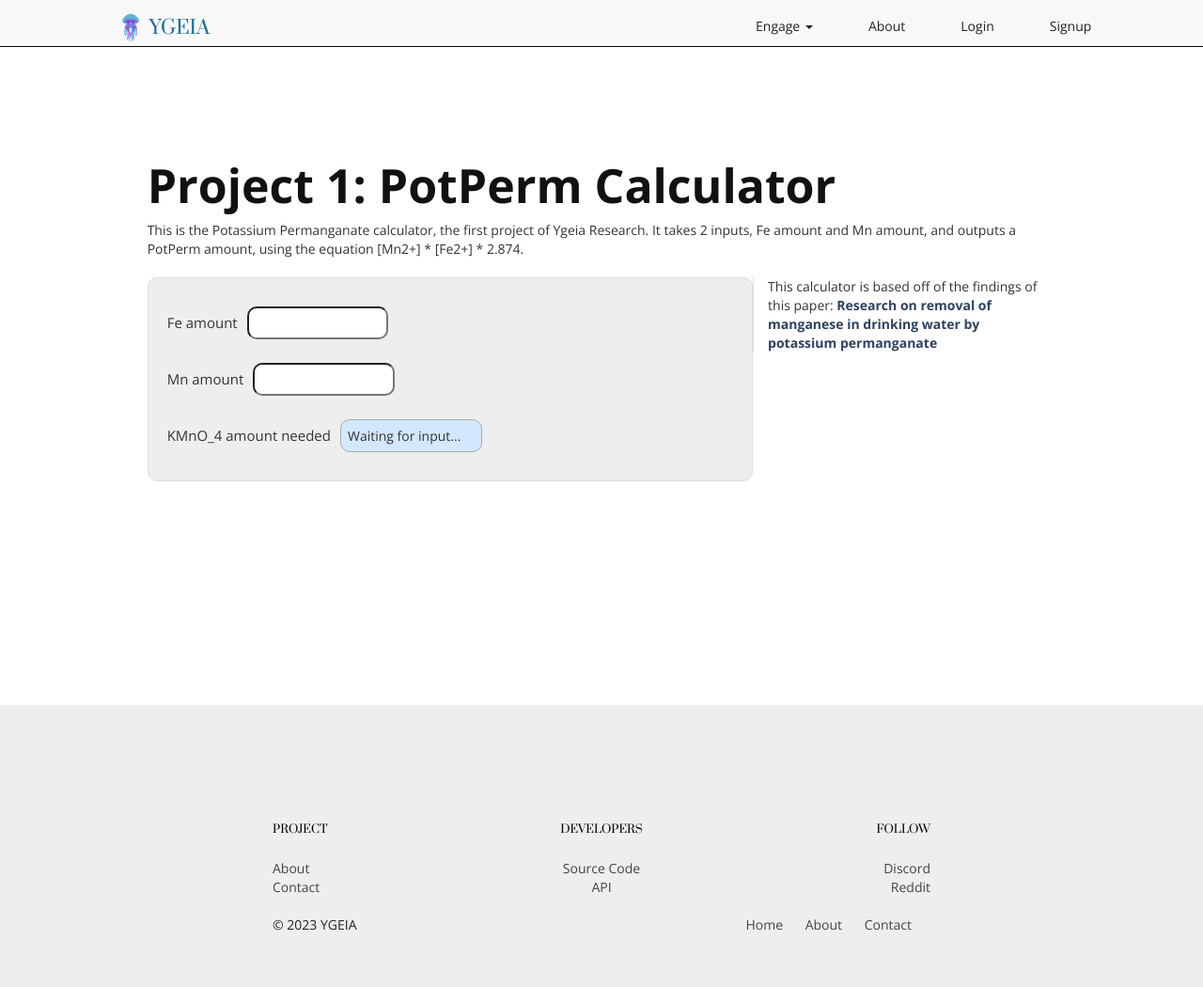
After one commit to ygeiaresearch/ygeia, a Django app: page /project-1 in a window 1280 px wide. The commit adds this page. Shown: the whole page at 94% size. Run offline with Django 3.2, Linux system fonts and the light colour scheme; some libraries are stand-ins or nearby versions.

Commit message:
project 1, pot perm calculator

```diff
--- a/project_1/views.py
+++ b/project_1/views.py
@@ -1,3 +1,6 @@
 from django.shortcuts import render
 
-# Create your views here.
+def home(request):
+	context = {}
+	template_name = 'project_1/home.html'
+	return render(request, template_name, context)
--- a/requirements.txt
+++ b/requirements.txt
@@ -4,5 +4,5 @@ dj-static==0.0.6
 gunicorn==19.1.1
 #psycopg2==2.5.1
 djangorestframework==3.3.0
-Pillow==2.3.0
+#Pillow==2.3.0
 django-storages
--- a/ygeia/static/css/style.css
+++ b/ygeia/static/css/style.css
@@ -2048,3 +2048,50 @@ p {
 .s1bottom{
   font-size:13px;
 }
+.input{
+  border-radius:  10px;
+  -moz-border-radius:  10px;
+  -webkit-border-radius:  10px;
+  height: 35px;
+  float: left;
+  margin: 10px;
+}
+#output{
+  border: 1px solid #aaa;
+  height: 35px;
+   border-radius:  10px;
+  -moz-border-radius:  10px;
+  -webkit-border-radius:  10px;
+  float: left;
+  margin: 10px;
+  padding: 7px;
+  background: #d3e8ff ;
+}
+.inputlabel{
+  font-size: 15px!important;
+  float: left;
+  margin-top: 17px;
+}
+.outputlabel{
+  font-size: 15px!important;
+  float: left;
+  margin-top: 17px;
+}
+.calculator-box{
+  background:#eee;
+  border:1px solid #ddd;
+  padding:20px;
+  border-radius:10px;
+  -moz-border-radius: 10px;
+  -webkit-border-radius: 10px;
+}
+.box{
+  margin-top:100px;
+  padding: 50px;
+  height:450px;
+  float:none!important;
+  margin-bottom:200px;
+}
+.left-border{
+  border-left: 1px solid #ddd;
+}
--- /dev/null
+++ b/ygeia/static/js/main.js
@@ -0,0 +1,5 @@
+Ygeia = {
+	calculate_amt_pot_perm : function(fe_amt, mn_amt){
+		return (parseFloat(fe_amt) + parseFloat(mn_amt) * 3)
+	}
+}
--- a/ygeia/templates/base.html
+++ b/ygeia/templates/base.html
@@ -132,7 +132,7 @@
     </footer>
     <script type="text/javascript" src="https://cdnjs.cloudflare.com/ajax/libs/jquery/2.1.1/jquery.min.js"></script>
     <script src="//maxcdn.bootstrapcdn.com/bootstrap/3.3.4/js/bootstrap.min.js"></script>
-
+    <script src="/static/js/main.js"> </script>
 
 	{% block more_js %}
 
--- a/ygeia/templates/home.html
+++ b/ygeia/templates/home.html
@@ -8,7 +8,7 @@
                 <div class="hic-overimage col-md-10 col-md-offset-1">
                     <div class="description-panel hic-oi-text col-md-5">
                         <div class="dpheadline">
-                            Using cutting edge engineering to solve the water crisis.
+                            Using cutting-edge engineering to solve the water crisis.
                         </div>
                        <div class="dpdescription">
                             Ygeia Research is a nonprofit of chemists, chemical engineers, and software engineers, working to solve the water crisis.
--- /dev/null
+++ b/ygeia/templates/project_1/home.html
@@ -0,0 +1,51 @@
+{% extends 'base.html' %}
+
+{% block content %}
+<div class="col-md-10 col-md-offset-1 box">
+	<h1 style="color:#111; font-size:50px; font-weight: bold;"> Project 1: PotPerm Calculator </h1>
+	<p> This is the Potassium Permanganate calculator, the first project of Ygeia Research. It takes 2 inputs, Fe amount and Mn amount, and outputs a PotPerm amount, using the equation [Mn2+] * [Fe2+] * 2.874. </p>
+	<br>
+	<div class="col-md-8 calculator-box">
+		<div class="inputlabel"> Fe amount</div>
+		<input type="number" id="fe_amt" name="fe_amt" class="input col-md-3">
+		<br><br><br>
+		<div class="inputlabel">Mn amount</div>
+		<input type="number" id="mn_amt" name="mn_amt" class="input col-md-3">
+		<br><br><br>
+		<div class="outputlabel">KMnO_4 amount needed</div>
+		<div id="output" class="col-md-3">Waiting for input...</div>
+	</div>
+	<div class="col-md-4 left-border">
+		This calculator is based off of the findings of this paper:
+
+		<b><a href=" https://www.e3s-conferences.org/articles/e3sconf/pdf/2021/36/e3sconf_aepee2021_01025.pdf"> Research on removal of manganese in drinking water by potassium permanganate </a></b>
+
+	</div>
+</div>
+{% endblock %}
+
+{% block more_js %}
+<script>
+
+	Template = {
+		render : function(){
+			Template.keyups()
+		},
+		keyups : function(){
+			$('.input').keyup(function(){
+				var fe_amt = $('#fe_amt').val();
+				var mn_amt = $('#mn_amt').val();
+				$('#output').text(
+					Ygeia.calculate_amt_pot_perm(
+						fe_amt,
+						mn_amt
+					)
+				)
+			})
+		}
+	}
+	$(document).ready(function(){
+		Template.render()
+	})
+</script>
+{% endblock %}
--- a/ygeia/urls.py
+++ b/ygeia/urls.py
@@ -3,9 +3,11 @@ from django.contrib import admin
 from django.urls import path
 
 from root_app import views as root_views
+from project_1 import views as project_1_views
 
 urlpatterns = [
     path('admin/', admin.site.urls),
     path('', root_views.home, name='home'),
     path('about', root_views.about, name='about'),
+    path('project-1', project_1_views.home, name="project_1")
 ]
```
Also changed, not shown: ygeia/settings.py (+7 -1 lines).
